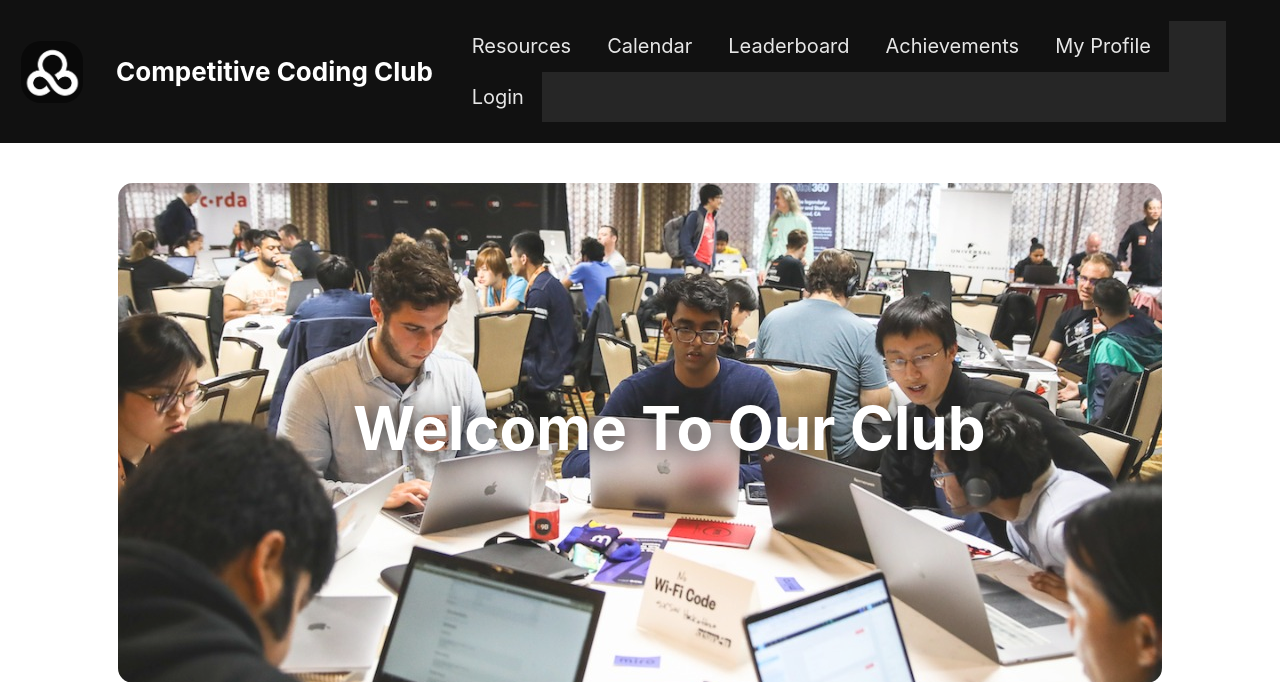
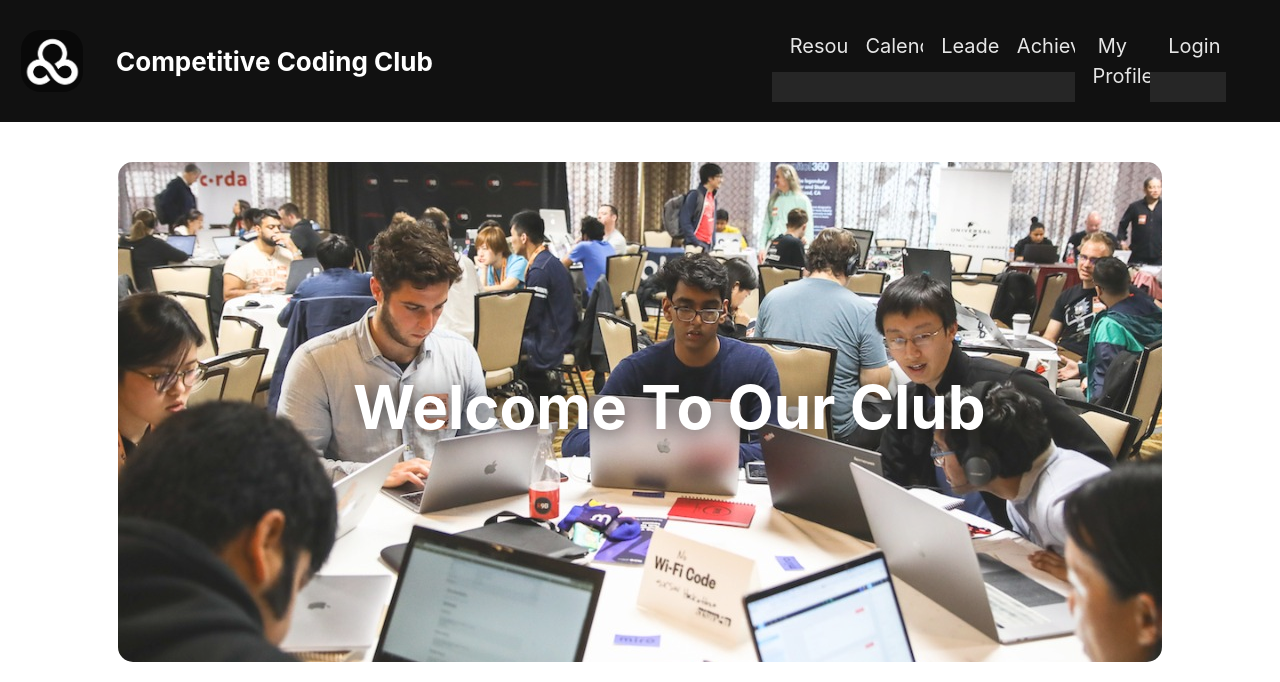
Before and after one commit to yashgoyal2802/CCC, a PHP site: page /home.php in a window 1280 px wide. Shown: the top 682 px of the page. Run offline with PHP 8.4, Linux system fonts and the light colour scheme.

Commit message:
Update footer.css

```diff
--- a/footer.css
+++ b/footer.css
@@ -7,6 +7,8 @@
   .mylink {
     background: rgb(17, 17, 17);
     color: rgba(254,254,254,0.9)!important;
+    max-width: 6ch;
+    overflow: hidden;
   }
 
 .content {
```
